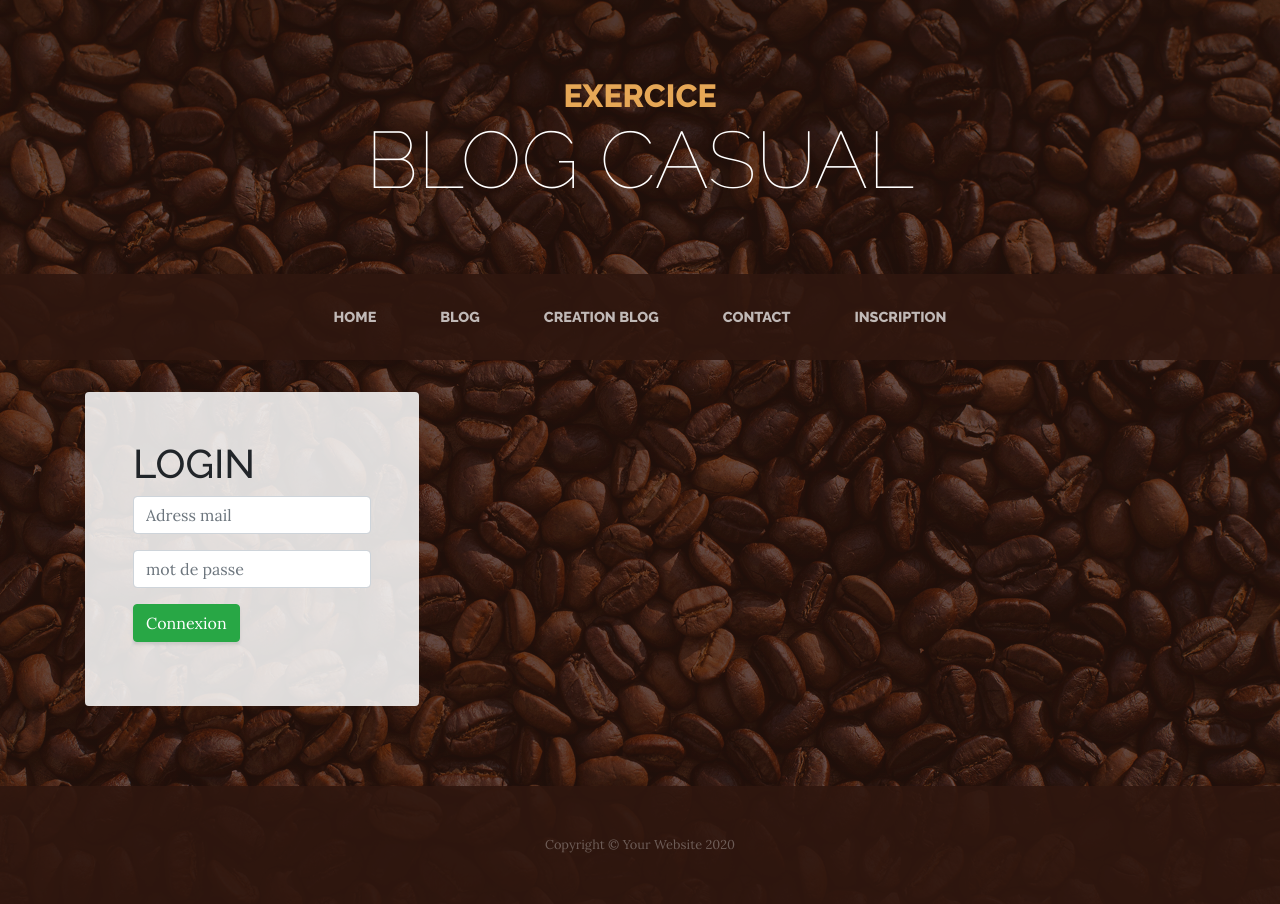
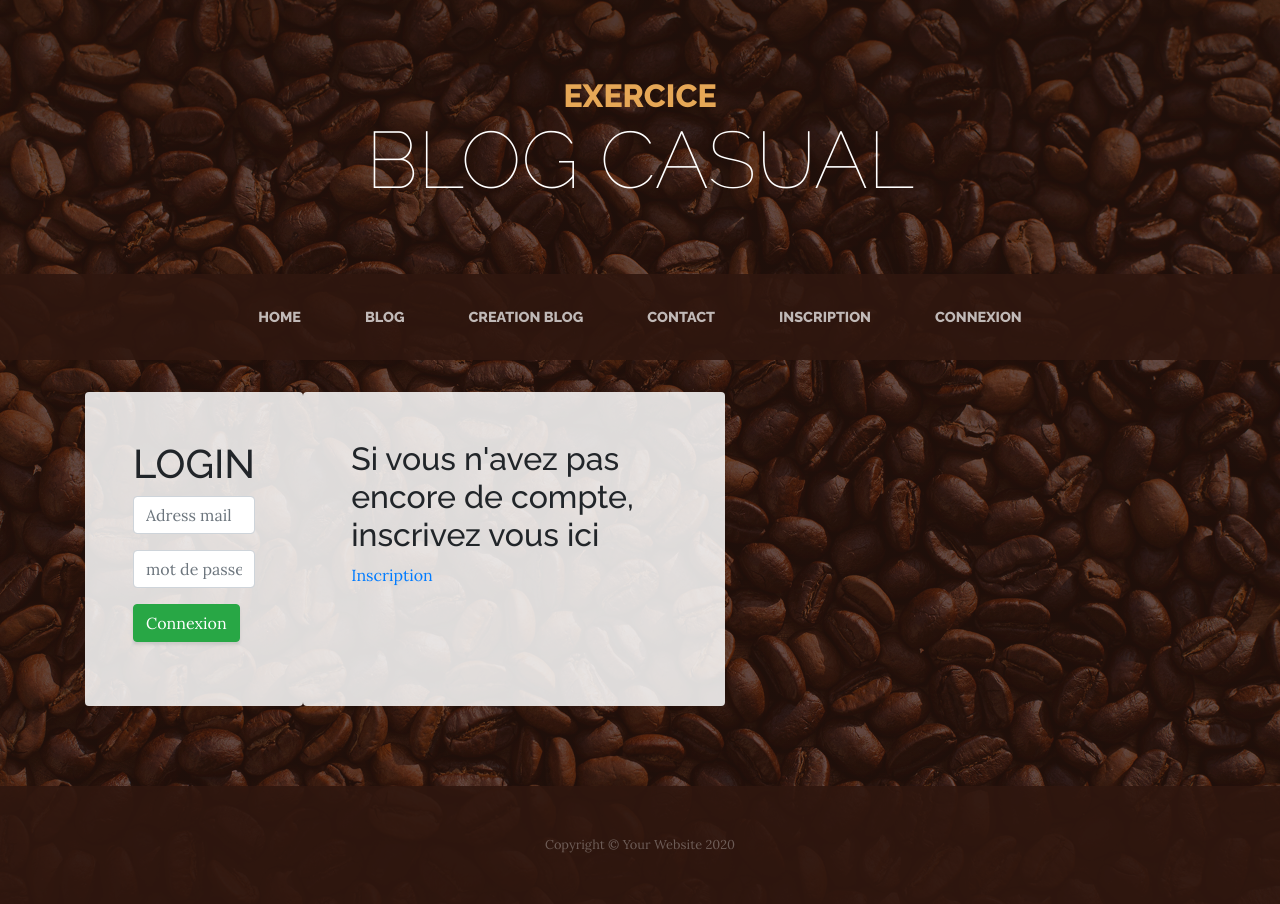
Before and after one commit to stephenlazaBI/cours-symfony, a Symfony app: template templates/security/login.html.twig in a window 1280 px wide. Run offline with Twig, Linux system fonts and the light colour scheme; the template is opened without the code that fills it, so the values that code supplies are empty; some libraries are stand-ins or nearby versions.

Commit message:
login farany

```diff
--- a/templates/navigation/navigation.html.twig
+++ b/templates/navigation/navigation.html.twig
@@ -28,6 +28,16 @@
                         <a class="nav-link text-uppercase  text-expanded"  href="{{ path("security_inscription") }}">Inscription</a>
                     </li>
 
+                    {% if not app.user %}
+                        <li class="nav-item px-lg-4">
+                            <a class="nav-link text-uppercase  text-expanded"  href="{{ path("security_login") }}">Connexion</a>
+                        </li>
+                    {% else %}
+                        <li class="nav-item px-lg-4">
+                            <a class="nav-link text-uppercase  text-expanded"  href="{{ path("security_logout") }}">Deconnexion</a>
+                        </li>
+                    {% endif%}
+
                 </ul>
             </div>
         </div>
--- a/templates/security/login.html.twig
+++ b/templates/security/login.html.twig
@@ -23,9 +23,20 @@
                             </div>
                         </form>
                     </div>
+                    <div class="bg-faded p-5 rounded">
+                        <h2>Si vous n'avez pas encore de compte, inscrivez vous ici</h2>
+                        <div class="form-group">
+                            <a   href="{{ path("security_inscription") }}">Inscription</a>
+                        </div>
+
+                    </div>
                 </div>
+
             </div>
         </div>
+
     </section>
 
+
+
 {% endblock %}
```
Also changed, not shown: src/Controller/SecurityController.php (+7 -0 lines), templates/blog/show.html.twig (+10 -3 lines), 1 other file.
